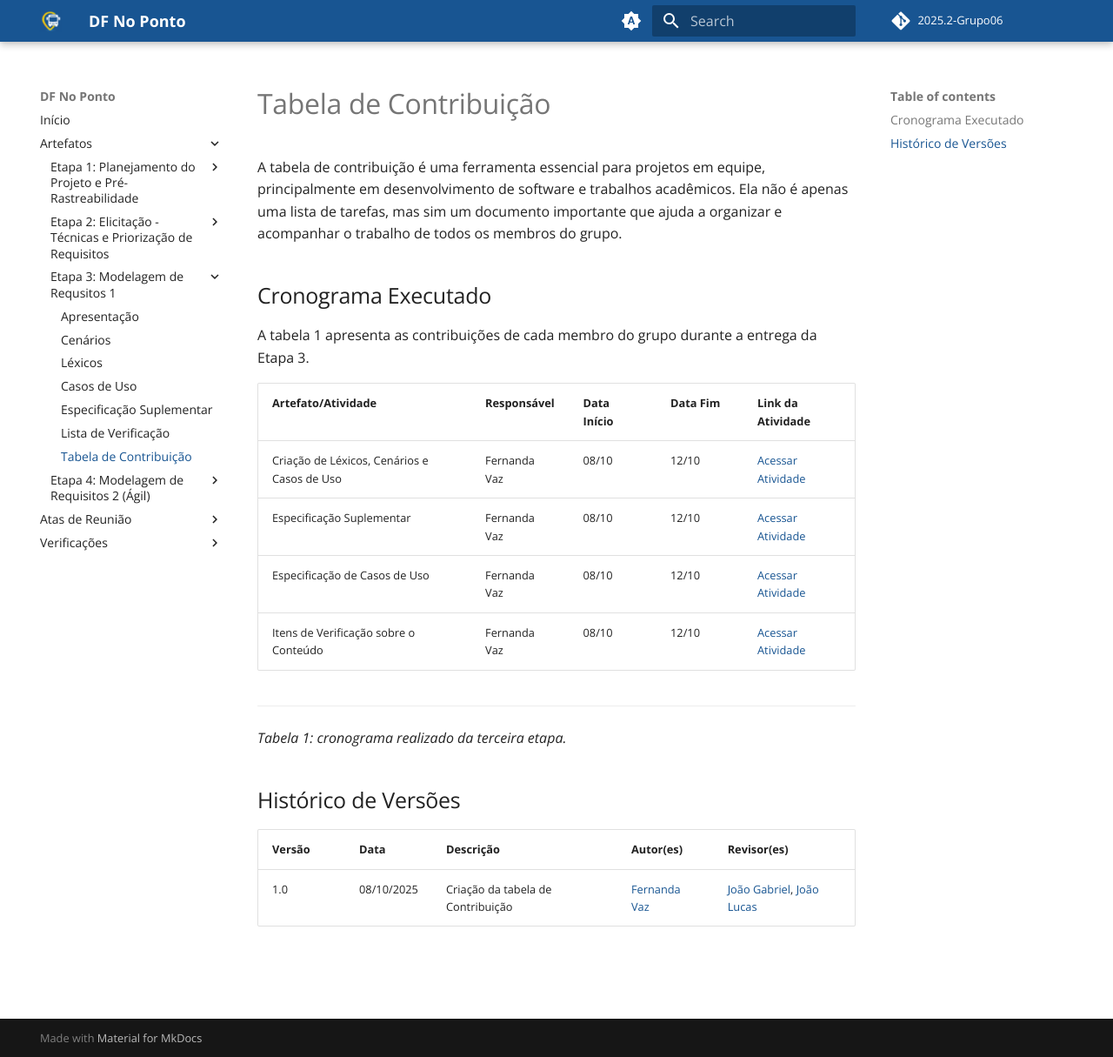
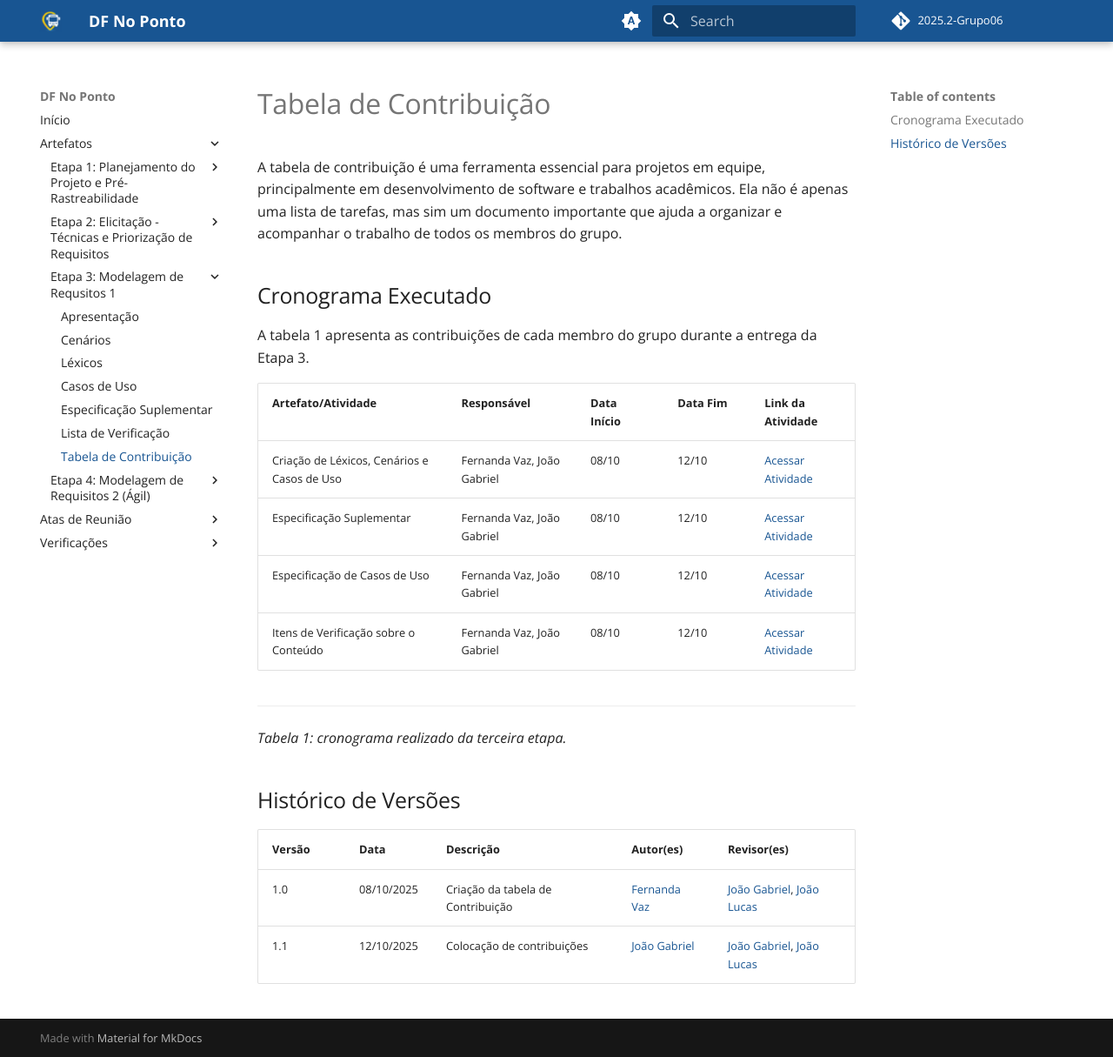
Before and after one commit to Requisitos-de-Software/2025.2-Grupo06, an MkDocs documentation site: the page built from docs/Contribuições/tab_cont03.md, in a window 1280 px wide and 1215 px high. Shown: the whole window at 87% size. Built offline with MkDocs 1.6.1 and Material for MkDocs 9.7.7, drawn with Linux system fonts in a browser that asks for light colours; comment, search, counter and statistics services are not loaded.

Commit message:
tabela contribuicoes joao G

```diff
--- a/docs/Contribuições/tab_cont03.md
+++ b/docs/Contribuições/tab_cont03.md
@@ -8,10 +8,10 @@
 
 | Artefato/Atividade | Responsável | Data Início | Data Fim | Link da Atividade |
 |---------------------|-------------|-------------|----------|-------------------|
-| Criação de Léxicos, Cenários e Casos de Uso | Fernanda Vaz | 08/10 | 12/10 | [Acessar Atividade](https://requisitos-de-software.github.io/2025.2-Grupo06/modelagem_requisitos_01/cenarios) |
-| Especificação Suplementar | Fernanda Vaz | 08/10 | 12/10 | [Acessar Atividade](https://requisitos-de-software.github.io/2025.2-Grupo06/modelagem_requisitos_01/cenarios) |
-| Especificação de Casos de Uso | Fernanda Vaz | 08/10 | 12/10 | [Acessar Atividade](https://requisitos-de-software.github.io/2025.2-Grupo06/modelagem_requisitos_01/cenarios) |
-| Itens de Verificação sobre o Conteúdo | Fernanda Vaz | 08/10 | 12/10 | [Acessar Atividade](https://requisitos-de-software.github.io/2025.2-Grupo06/modelagem_requisitos_01/cenarios) |
+| Criação de Léxicos, Cenários e Casos de Uso | Fernanda Vaz, João Gabriel | 08/10 | 12/10 | [Acessar Atividade](https://requisitos-de-software.github.io/2025.2-Grupo06/modelagem_requisitos_01/cenarios) |
+| Especificação Suplementar | Fernanda Vaz, João Gabriel | 08/10 | 12/10 | [Acessar Atividade](https://requisitos-de-software.github.io/2025.2-Grupo06/modelagem_requisitos_01/cenarios) |
+| Especificação de Casos de Uso | Fernanda Vaz, João Gabriel | 08/10 | 12/10 | [Acessar Atividade](https://requisitos-de-software.github.io/2025.2-Grupo06/modelagem_requisitos_01/cenarios) |
+| Itens de Verificação sobre o Conteúdo | Fernanda Vaz, João Gabriel | 08/10 | 12/10 | [Acessar Atividade](https://requisitos-de-software.github.io/2025.2-Grupo06/modelagem_requisitos_01/cenarios) |
 
 
 ---
@@ -22,3 +22,4 @@
 | Versão | Data       | Descrição                          | Autor(es)       | Revisor(es)          |
 |--------|------------|------------------------------------|----------------|---------------------|
 | 1.0    | 08/10/2025 | Criação da tabela de Contribuição  | [Fernanda Vaz](https://github.com/Fernandavazgit1) | [João Gabriel](https://github.com/JoaoComTil), [João Lucas](https://github.com/Joaolramos) |
+| 1.1    | 12/10/2025 | Colocação de contribuições | [João Gabriel](https://github.com/JoaoComTil) | [João Gabriel](https://github.com/JoaoComTil), [João Lucas](https://github.com/Joaolramos) |
```
